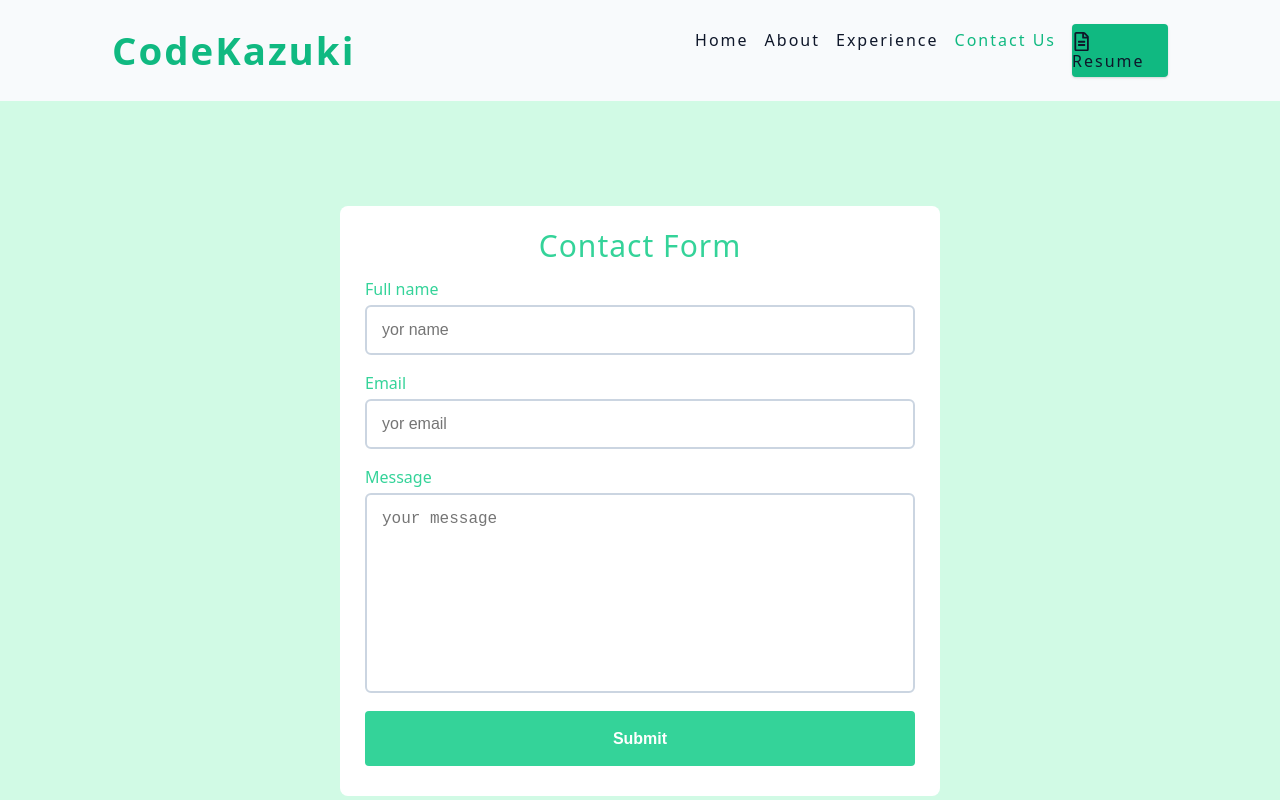
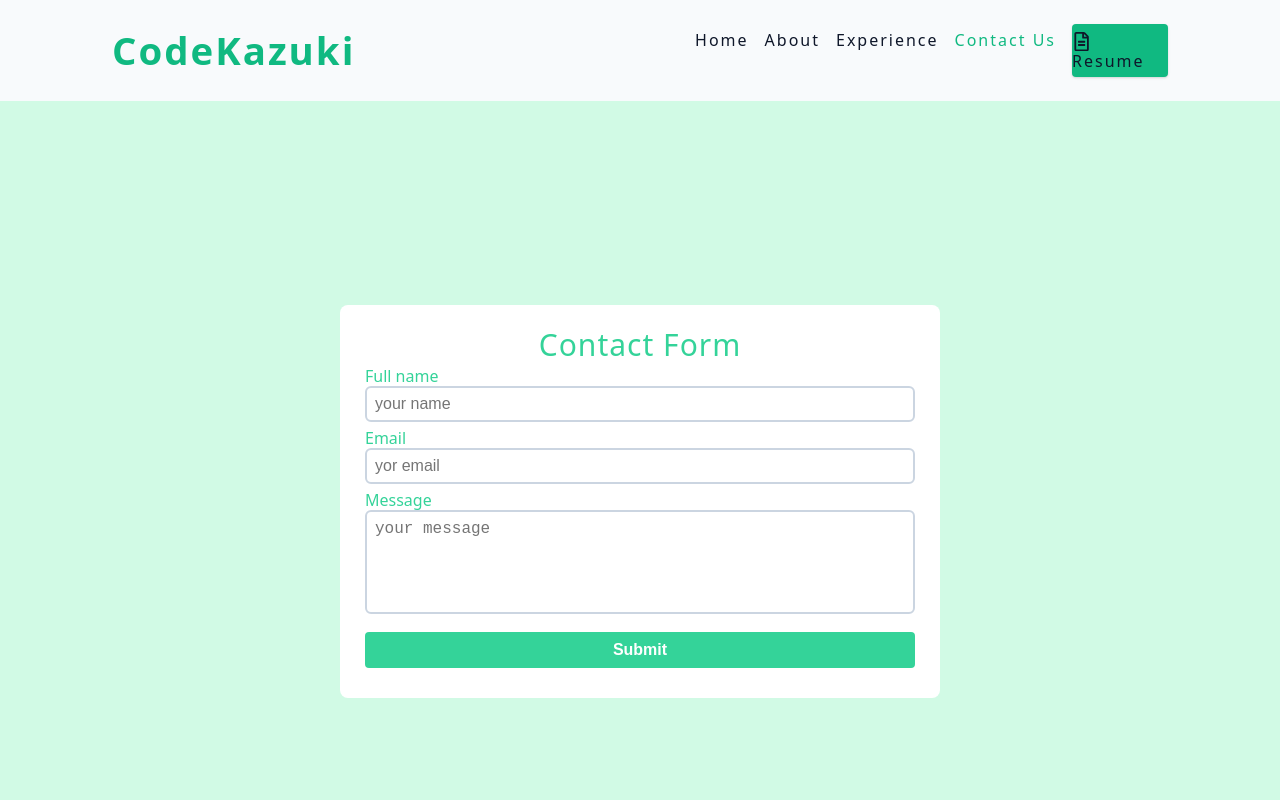
Before and after one commit to Codekazuki/devKazuki, a React (Vite) app: page /contactus in a window 1280 px wide. Shown: the top 800 px of the page. Built offline with nearby package versions, Linux system fonts and the light colour scheme.

Commit message:
portfolio

```diff
--- a/src/index.css
+++ b/src/index.css
@@ -316,35 +316,35 @@ form {
   padding: 25px 25px 30px;
   border-radius: 8px;
   color: var(--primary-400);
-  margin: 25px;
+  margin: 8px;
 }
 form h1 {
   font-size: 30px;
   text-align: center;
 }
 form .input-box {
-  margin-top: 20px;
+  margin-top: 8px;
 }
 .input-box .field {
   width: 100%;
-  height: 50px;
+  height: 36px;
   background: transparent;
   border: 2px solid var(--grey-300);
   outline: none;
   border-radius: 6px;
-  padding: 15px;
+  padding: 8px;
   font-size: 16px;
   color: var(--primary-400);
-  margin-top: 8px;
+  margin-top: 2px;
 }
 form .input-box .field.message {
-  height: 12.5rem;
+  height: 6.5rem;
   resize: none;
 }
 .btn-submit {
   background-color: var(--primary-400);
   width: 100%;
-  height: 55px;
+  height: 36px;
   color: var(--white);
   border: none;
   border-radius: var(--borderRadius);
--- a/src/pages/ContactUs.jsx
+++ b/src/pages/ContactUs.jsx
@@ -1,20 +1,25 @@
 const ContactUs = () => {
   return (
     <section className='contact'>
-      <form>
+      <form
+        action='https://formsubmit.co/dafaa4fb0da7c628c36f29b1a0be4eed'
+        method='POST'
+      >
         <h1>Contact Form</h1>
         <div className='input-box'>
-          <label htmlFor=''>Full name</label>
+          <label htmlFor='name'>Full name</label>
           <input
+            name='name'
             className='field'
             type='text'
             required
-            placeholder='yor name'
+            placeholder='your name'
           />
         </div>
         <div className='input-box'>
           <label htmlFor=''>Email</label>
           <input
+            name='email'
             className='field'
             type='email'
             required
@@ -25,7 +30,7 @@ const ContactUs = () => {
           <label htmlFor=''>Message</label>
           <textarea
             className='field message'
-            name=''
+            name='message'
             id=''
             required
             placeholder='your message'
```
